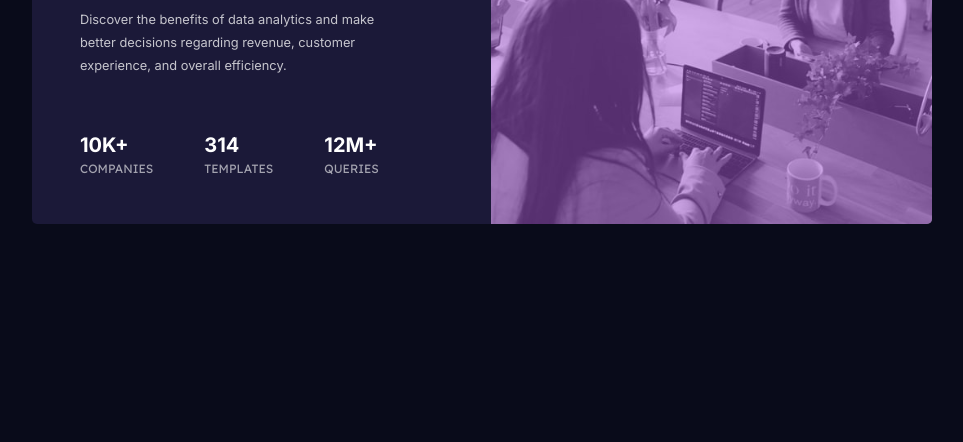
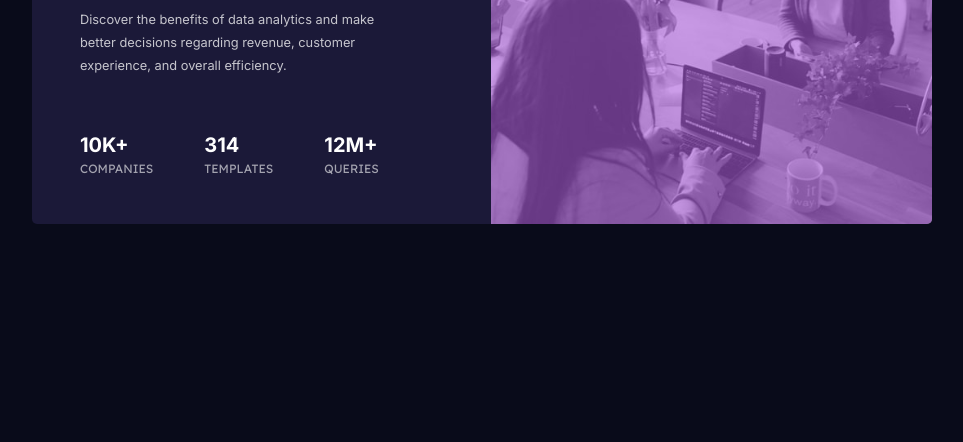
Before and after one commit to Robarto97/Stats-Preview-Card, a plain HTML site: page index.html in a window 1280 px wide. Shown: the part 358-800 px from the top of the page, without its empty margins (158-1121 px from the left). Drawn offline with Linux system fonts and the light colour scheme.

Commit message:
Changed opacity

```diff
--- a/styles.css
+++ b/styles.css
@@ -46,7 +46,7 @@ body{
     right: 0;
     bottom: 0;
     background-color: var(--soft-violet);
-    opacity: 0.5;
+    opacity: 0.6;
 }
 .container .content {
     padding: 3rem 5rem 3rem 3rem;
```
